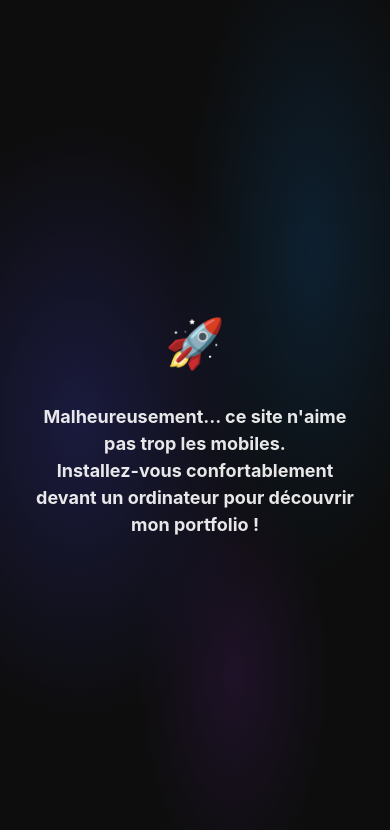
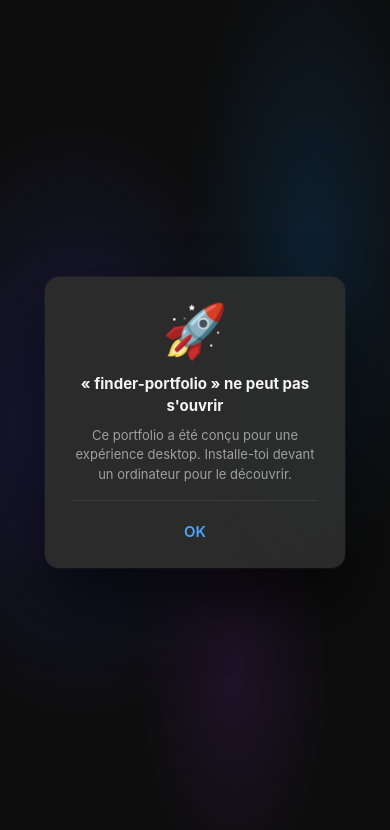
Before and after one commit to maellarherstudio-afk/finder-portfolio, a Next.js app: page / in a window 390 px wide. Shown: the top 830 px of the page. Built offline with nearby package versions, Linux system fonts and the light colour scheme.

Commit message:
Mobile: macOS-style dialog

```diff
--- a/app/page.tsx
+++ b/app/page.tsx
@@ -16,17 +16,38 @@ export default function Home() {
         position: "fixed", inset: 0, zIndex: 9999,
         background: "radial-gradient(ellipse 80% 60% at 20% 50%, #1a1a3e 0%, transparent 60%), radial-gradient(ellipse 60% 70% at 80% 30%, #0d2030 0%, transparent 55%), radial-gradient(ellipse 50% 50% at 60% 80%, #1e1228 0%, transparent 50%), #0d0d0d",
         display: "flex", flexDirection: "column", alignItems: "center", justifyContent: "center",
-        padding: "40px 32px", textAlign: "center", gap: 24,
+        padding: "40px 32px",
       }}>
-        <span style={{ fontSize: 48 }}>🚀</span>
-        <p style={{
+        {/* Dialog macOS */}
+        <div style={{
+          background: "rgba(44,44,44,0.97)",
+          borderRadius: 14,
+          padding: "28px 28px 20px",
+          maxWidth: 300,
+          width: "100%",
+          boxShadow: "0 32px 64px rgba(0,0,0,0.6), 0 0 0 0.5px rgba(255,255,255,0.1)",
+          display: "flex", flexDirection: "column", alignItems: "center", gap: 16,
           fontFamily: "-apple-system, 'SF Pro Display', BlinkMacSystemFont, sans-serif",
-          fontWeight: 700, fontSize: 18, color: "rgba(255,255,255,0.9)",
-          lineHeight: 1.5, margin: 0,
+          textAlign: "center",
         }}>
-          Malheureusement... ce site n&apos;aime pas trop les mobiles.<br />
-          Installez-vous confortablement devant un ordinateur pour découvrir mon portfolio&nbsp;!
-        </p>
+          <span style={{ fontSize: 52, lineHeight: 1 }}>🚀</span>
+          <div>
+            <p style={{ fontWeight: 700, fontSize: 15, color: "rgba(255,255,255,0.95)", margin: "0 0 8px" }}>
+              « finder-portfolio » ne peut pas s&apos;ouvrir
+            </p>
+            <p style={{ fontWeight: 400, fontSize: 13, color: "rgba(255,255,255,0.55)", margin: 0, lineHeight: 1.5 }}>
+              Ce portfolio a été conçu pour une expérience desktop. Installe-toi devant un ordinateur pour le découvrir.
+            </p>
+          </div>
+          <div style={{ width: "100%", height: 1, background: "rgba(255,255,255,0.08)" }} />
+          <button style={{
+            background: "none", border: "none", cursor: "default",
+            color: "#4da3ff", fontSize: 15, fontWeight: 600,
+            fontFamily: "inherit", padding: "4px 0",
+          }}>
+            OK
+          </button>
+        </div>
       </div>
       {/* Fond permanent — visible pendant le boot ET après */}
       <div style={{
```
